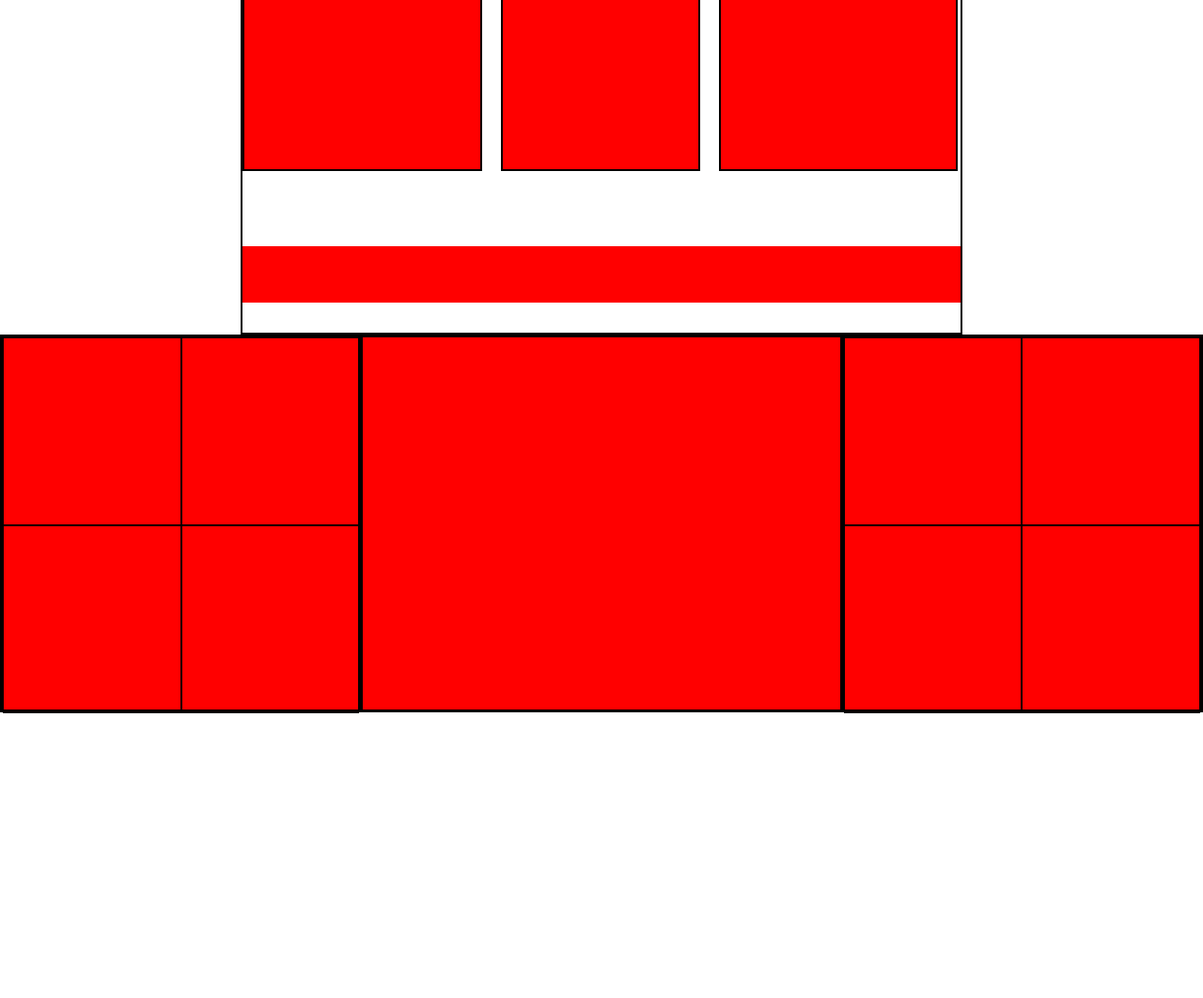
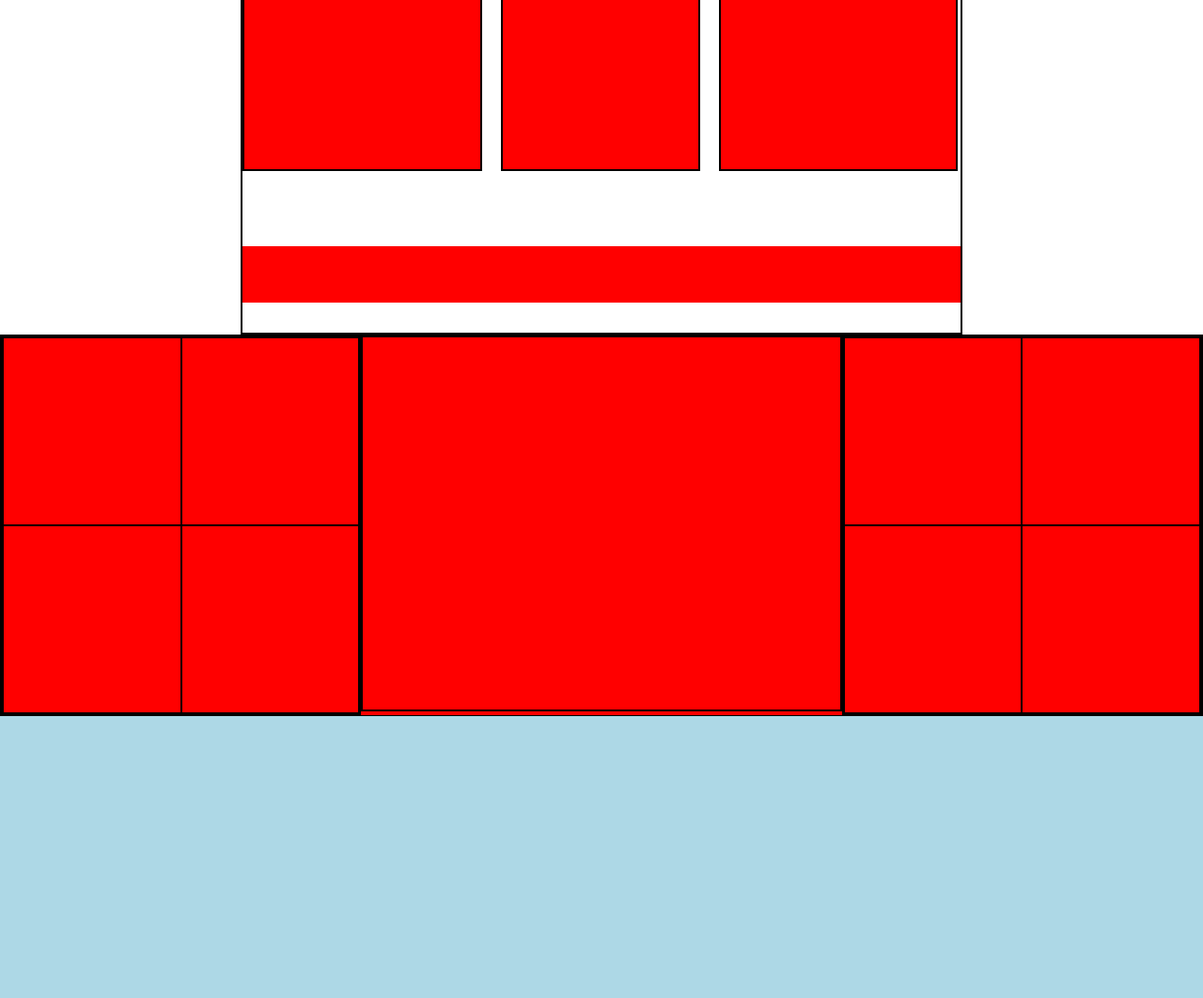
Before and after one commit to Gabry17/htmlcss-dropbox, a plain HTML site: page index.html in a window 1280 px wide. Shown: the part 2226-3288 px from the top of the page at 94% size. Before the commit the page ends 2985 px from the top, so only its background shows below. Drawn offline with Linux system fonts and the light colour scheme.

Commit message:
impostato layout section 7

```diff
--- a/css/style.css
+++ b/css/style.css
@@ -105,7 +105,6 @@
 }
 
 .col-team{
-    height: 400px;
     border: 2px solid black;
     width: 30%;
     float: left;
@@ -124,3 +123,9 @@
     border: 1px solid black;
     float: left;
 }
+
+/* azienda */
+.azienda{
+    height: 300px;
+    background-color: lightblue;
+}
--- a/index.html
+++ b/index.html
@@ -92,7 +92,12 @@
                 </div>
             </section>
             <!-- /team -->
-            <section></section>
+
+            <!-- azienda -->
+            <section class="azienda">
+
+            </section>
+            <!-- /azienda -->
             <section></section>
         </div>
     </main>
```
